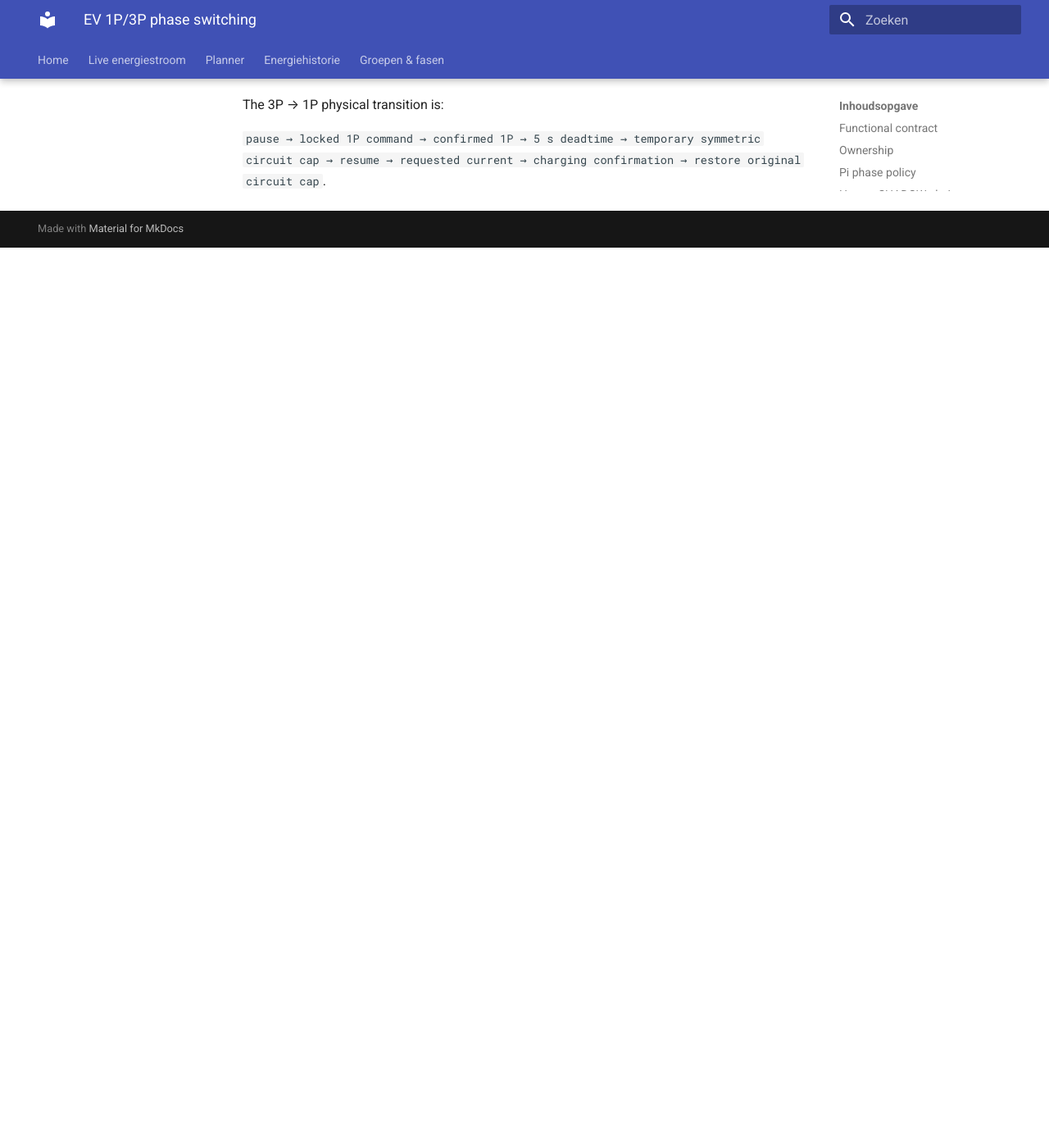
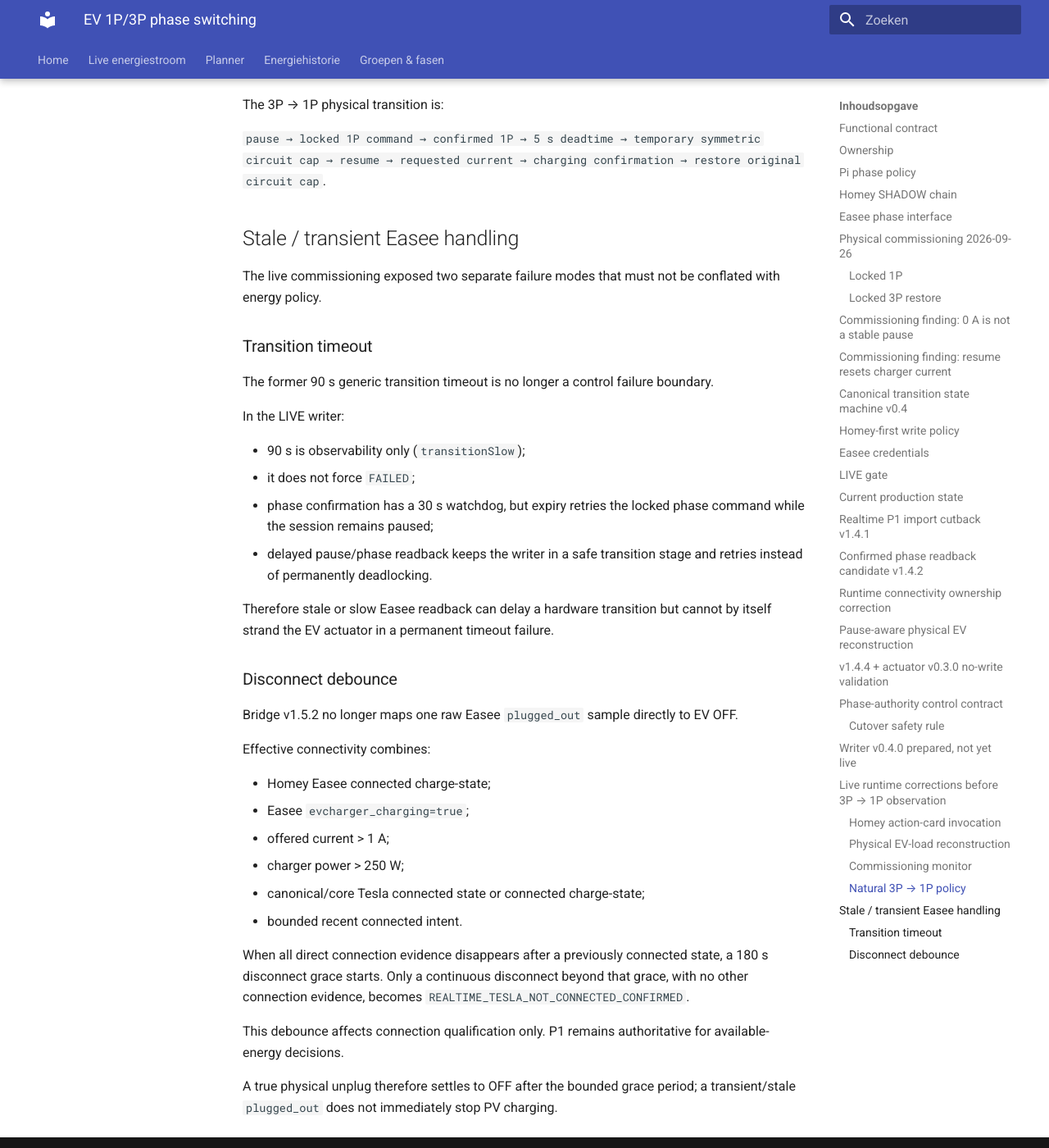
Before and after one commit to OnsKasteeltje/homey-energy-manual, an MkDocs documentation site: the page built from docs/architecture/ev-phase-switching-v0.1.md, in a window 1280 px wide and 1400 px high, scrolled down 14707 px. Shown: the whole window at 82% size. Built offline with MkDocs 1.6.1 and Material for MkDocs 9.7.7, drawn with Linux system fonts in a browser that asks for light colours; before the commit the page ends 15009 px from its top, so only the background shows below that; some of the changed text lies outside the part shown.

Commit message:
docs(ev): document stale-safe transition and disconnect policy

```diff
--- a/docs/architecture/ev-phase-switching-v0.1.md
+++ b/docs/architecture/ev-phase-switching-v0.1.md
@@ -427,7 +427,7 @@
 
 Prepared contract:
 
-- Bridge v1.5.1: `EM2_EV_PHASE_CONTROL_V0.1`
+- Bridge v1.5.2: `EM2_EV_PHASE_CONTROL_V0.1`
   - authoritative `OFF | 1P | 3P`
   - `phase_requested_A`
   - `phase_requested_W`
@@ -510,7 +510,7 @@
 
 ### Physical EV-load reconstruction
 
-Bridge v1.5.1 keeps P1 total net power authoritative, but the EV load already being consumed is now reconstructed from live Easee `measure_current.offered` together with confirmed 1P/3P mode. The previous controller command is only a fallback.
+Bridge v1.5.2 keeps P1 total net power authoritative, but the EV load already being consumed is now reconstructed from live Easee `measure_current.offered` together with confirmed 1P/3P mode. The previous controller command is only a fallback.
 
 This prevents a stale controller target from inflating available PV after commissioning/manual intervention.
 
@@ -536,3 +536,40 @@
 The 3P → 1P physical transition is:
 
 `pause → locked 1P command → confirmed 1P → 5 s deadtime → temporary symmetric circuit cap → resume → requested current → charging confirmation → restore original circuit cap`.
+
+
+## Stale / transient Easee handling
+
+The live commissioning exposed two separate failure modes that must not be conflated with energy policy.
+
+### Transition timeout
+
+The former 90 s generic transition timeout is no longer a control failure boundary.
+
+In the LIVE writer:
+
+- 90 s is observability only (`transitionSlow`);
+- it does not force `FAILED`;
+- phase confirmation has a 30 s watchdog, but expiry retries the locked phase command while the session remains paused;
+- delayed pause/phase readback keeps the writer in a safe transition stage and retries instead of permanently deadlocking.
+
+Therefore stale or slow Easee readback can delay a hardware transition but cannot by itself strand the EV actuator in a permanent timeout failure.
+
+### Disconnect debounce
+
+Bridge v1.5.2 no longer maps one raw Easee `plugged_out` sample directly to EV OFF.
+
+Effective connectivity combines:
+
+- Homey Easee connected charge-state;
+- Easee `evcharger_charging=true`;
+- offered current > 1 A;
+- charger power > 250 W;
+- canonical/core Tesla connected state or connected charge-state;
+- bounded recent connected intent.
+
+When all direct connection evidence disappears after a previously connected state, a 180 s disconnect grace starts. Only a continuous disconnect beyond that grace, with no other connection evidence, becomes `REALTIME_TESLA_NOT_CONNECTED_CONFIRMED`.
+
+This debounce affects connection qualification only. P1 remains authoritative for available-energy decisions.
+
+A true physical unplug therefore settles to OFF after the bounded grace period; a transient/stale `plugged_out` does not immediately stop PV charging.
```
